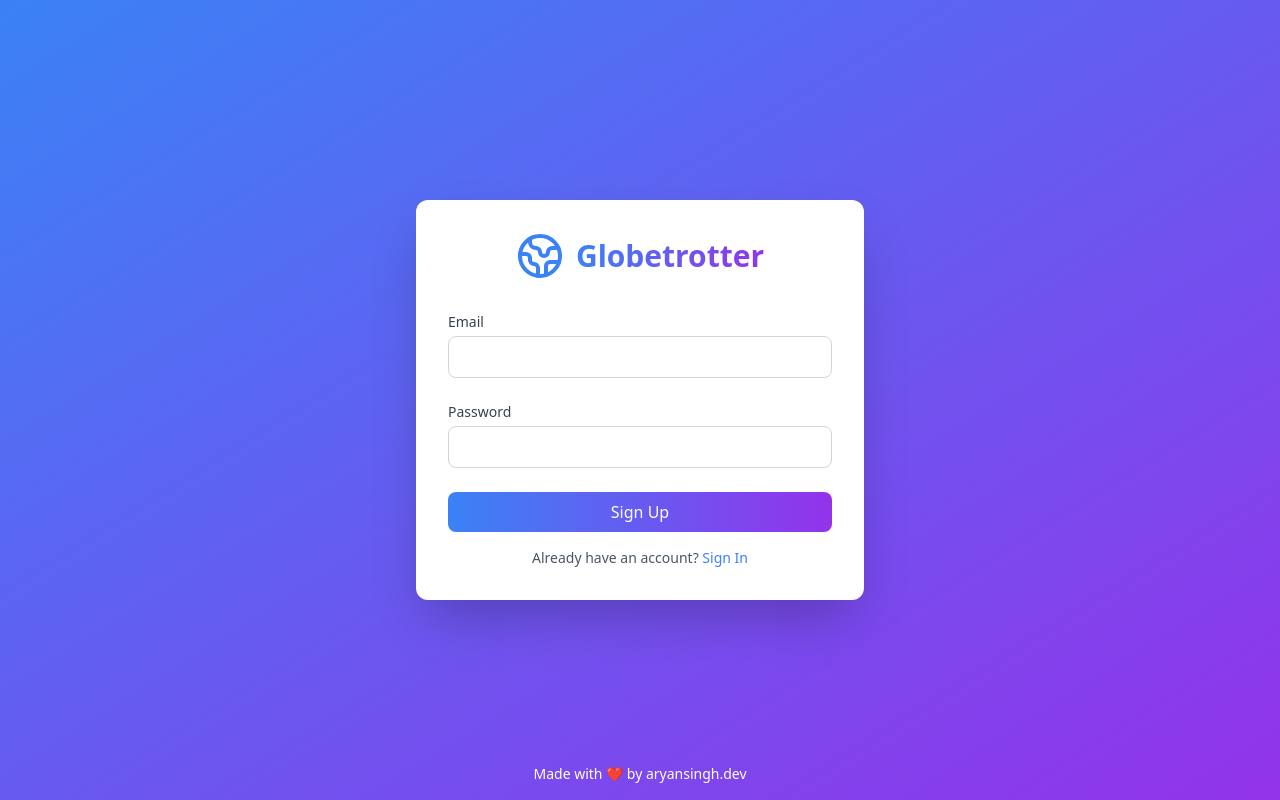
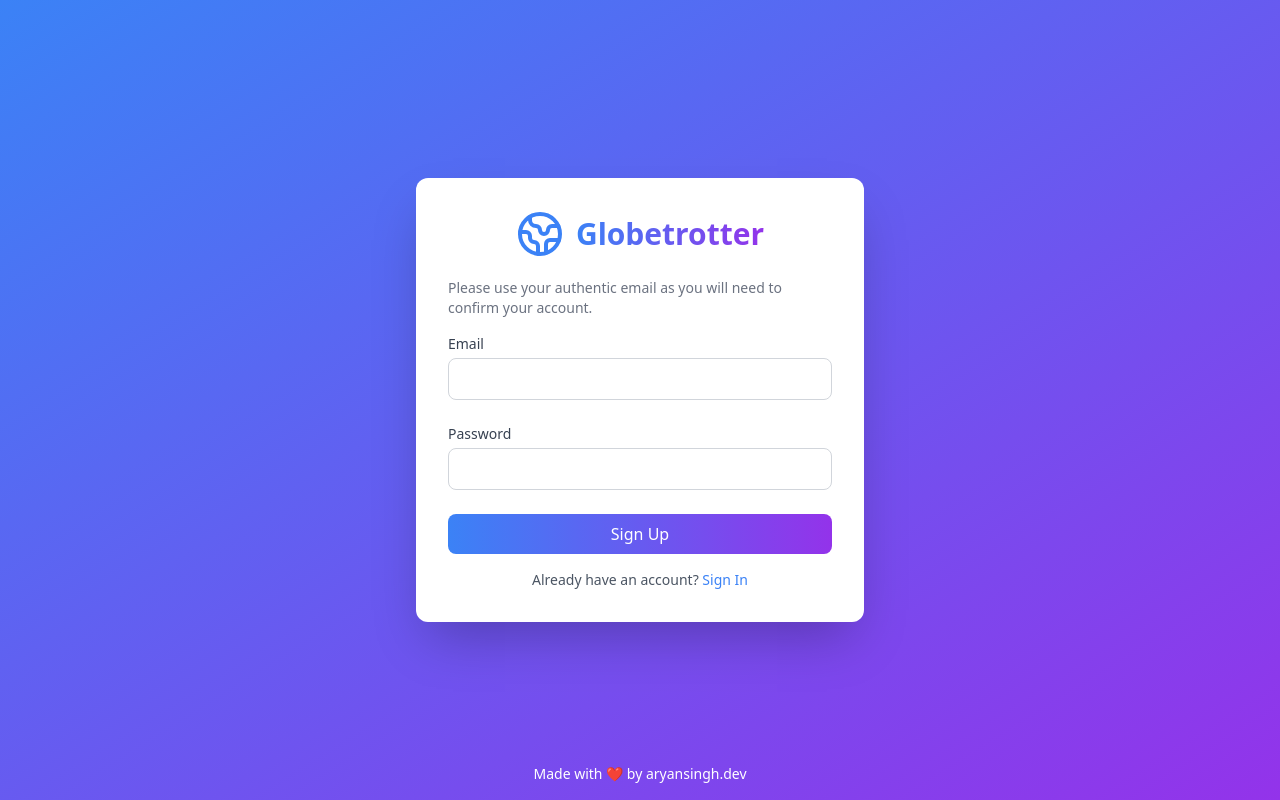
Before and after one commit to meltedhyperion/live-your-life, a React (Vite) app in the folder client/: page / in a window 1280 px wide. Both pictures are taken after a click on the button "Sign Up". Built offline with nearby package versions, Linux system fonts and the light colour scheme; no server answers.

Commit message:
minor-change: add a signup message to UI for valid email info

```diff
--- a/client/src/components/AuthForm.tsx
+++ b/client/src/components/AuthForm.tsx
@@ -60,6 +60,12 @@ export function AuthForm({ onAuthSuccess }: AuthFormProps) {
             Globetrotter
           </h1>
         </div>
+        {!isLogin && (
+          <div className="text-sm text-gray-500 mb-4 -mt-3">
+            Please use your authentic email as you will need to confirm your
+            account.
+          </div>
+        )}
 
         <form onSubmit={handleSubmit} className="space-y-6">
           <div>
```
